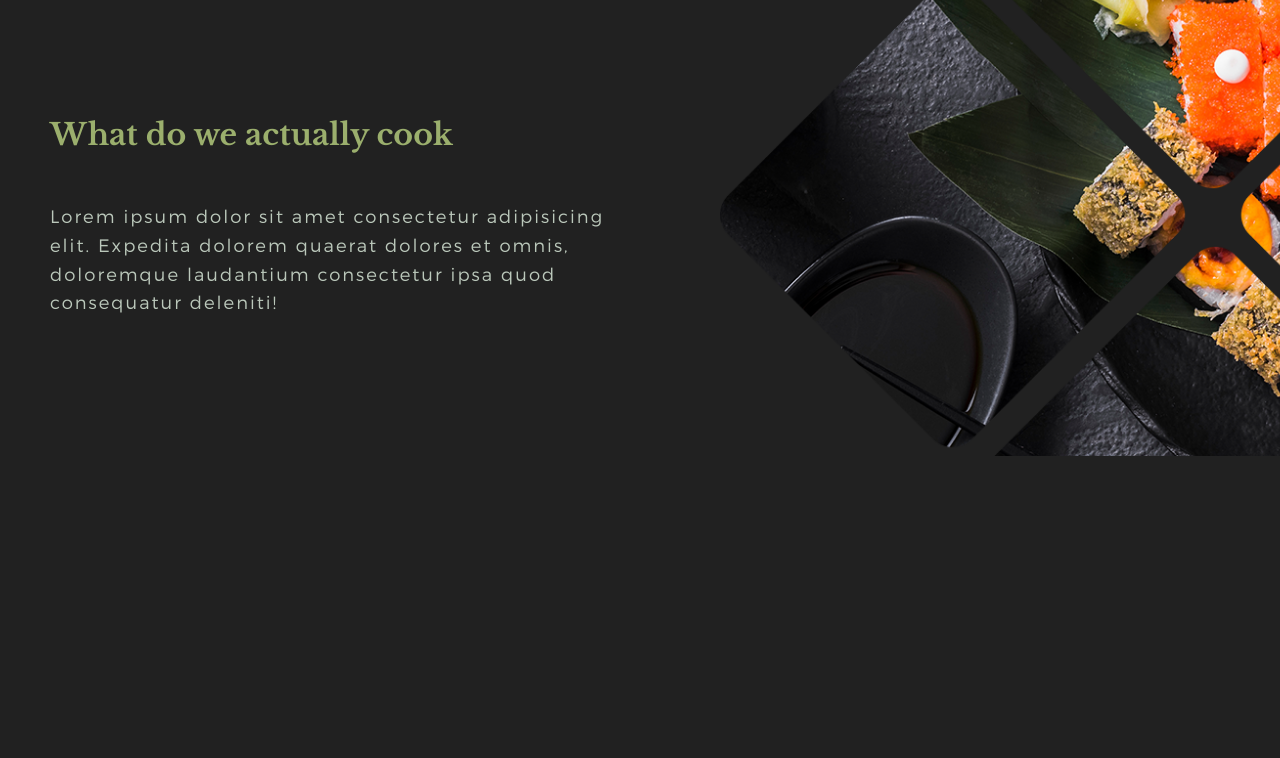
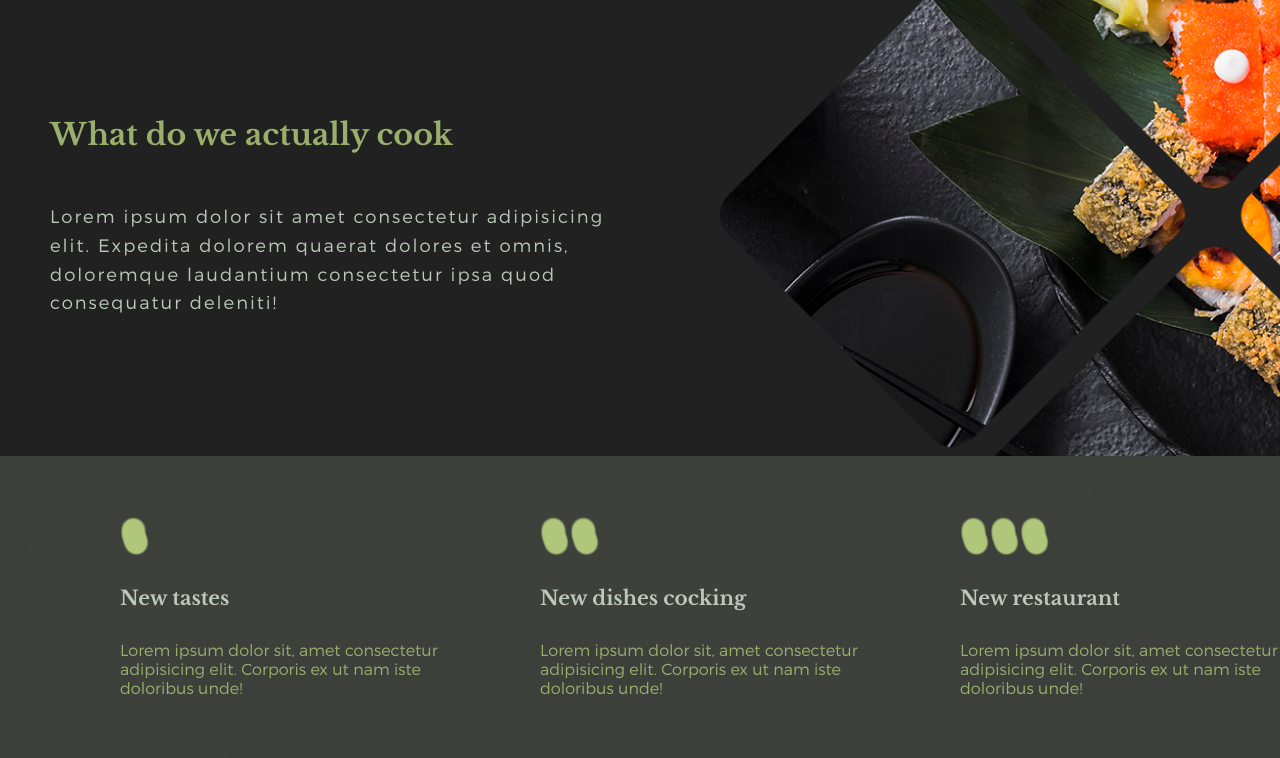
Before and after one commit to TadasBalsys/japanese-restaurant, a website: page index.html in a window 1280 px wide. Shown: the part 612-1370 px from the top of the page. Before the commit the page ends 1068 px from the top, so only its background shows below. Drawn offline with Linux system fonts and the light colour scheme; files whose address does not match are found by name.

Commit message:
Created advantages layout.

```diff
--- a/index.html
+++ b/index.html
@@ -38,9 +38,9 @@
           <a class="hero__cta" href="#">learn more</a>
         </div>
       </header>
-      <div class="intro">
+      <section class="intro">
         <h2 class="intro__heading">What do we actually cook</h2>
-        <p class="intro__paragraph">
+        <p class="intro__text">
           Lorem ipsum dolor sit amet consectetur adipisicing elit. Expedita
           dolorem quaerat dolores et omnis, doloremque laudantium consectetur
           ipsa quod consequatur deleniti!
@@ -50,7 +50,30 @@
           src="/assets/images/section-one-bg.png"
           alt="sushi"
         />
-      </div>
+      </section>
+      <section class="advantages">
+        <div class="advantages__box">
+          <i class="advantages__icon advantages__icon--one"></i>
+          <h4 class="advantages__heading">New tastes</h4>
+          <p class="advantages__text">
+            Lorem ipsum dolor sit, amet consectetur adipisicing elit. Corporis ex ut nam iste doloribus unde!
+          </p>
+        </div>
+        <div class="advantages__box">
+          <i class="advantages__icon advantages__icon--two"></i>
+          <h4 class="advantages__heading">New dishes cocking</h4>
+          <p class="advantages__text">
+            Lorem ipsum dolor sit, amet consectetur adipisicing elit. Corporis ex ut nam iste doloribus unde!
+          </p>
+        </div>
+        <div class="advantages__box">
+          <i class="advantages__icon advantages__icon--three"></i>
+          <h4 class="advantages__heading">New restaurant</h4>
+          <p class="advantages__text">
+            Lorem ipsum dolor sit, amet consectetur adipisicing elit. Corporis ex ut nam iste doloribus unde!
+          </p>
+        </div>
+      </section>
     </div>
   </body>
 </html>
--- /dev/null
+++ b/sass/layout/_advantages.scss
@@ -0,0 +1,59 @@
+.advantages {
+  grid-column: col-start 1 / col-end 12;
+  background-color: rgba($color-green-dark-2, 0.5);
+  display: flex;
+  gap: 6rem;
+
+  &__box {
+    margin-top: 6rem;
+    margin-bottom: 6rem;
+
+    &:first-child {
+      margin-left: 12rem;
+    }
+
+    &:last-child {
+      margin-right: 12rem;
+    }
+  }
+
+  &__icon {
+    display: block;
+    height: 4rem;
+    background-size: contain;
+    background-position: center;
+
+    &--one,
+    &--two,
+    &--three {
+      background-repeat: repeat-x;
+      background-image: url('/assets/icons/brush.png');
+      background-position: left;
+    }
+
+    &--one {
+      width: 31px;
+    }
+
+    &--two {
+      width: 60px;
+    }
+
+    &--three {
+      width: 90px;
+    }
+  }
+
+  &__heading {
+    color: $color-font-light;
+    font-size: 2rem;
+    font-family: 'LibreBaskerville';
+    padding: 3rem 0;
+  }
+
+  &__text {
+    color: $color-font-green;
+    font-size: 1.6rem;
+    font-weight: 300;
+  }
+}
--- a/sass/layout/_introduction.scss
+++ b/sass/layout/_introduction.scss
@@ -8,7 +8,7 @@
   grid-template-rows: 1fr repeat(2, max-content) 1fr;
 
   &__heading,
-  &__paragraph {
+  &__text {
     margin-left: 5rem;
   }
 
@@ -19,7 +19,7 @@
     grid-area: 2 /  1 / span 1 / 3;
   }
 
-  &__paragraph {
+  &__text {
     color: $color-font-light;
     font-size: 1.8rem;
     font-weight: 300;
--- a/sass/main.scss
+++ b/sass/main.scss
@@ -7,5 +7,6 @@
 
 @import 'layout/hero';
 @import 'layout/introduction';
+@import 'layout/advantages';
 
 @import 'pages/landing';
```
Also changed, not shown: css/main.css, 1 other file.
